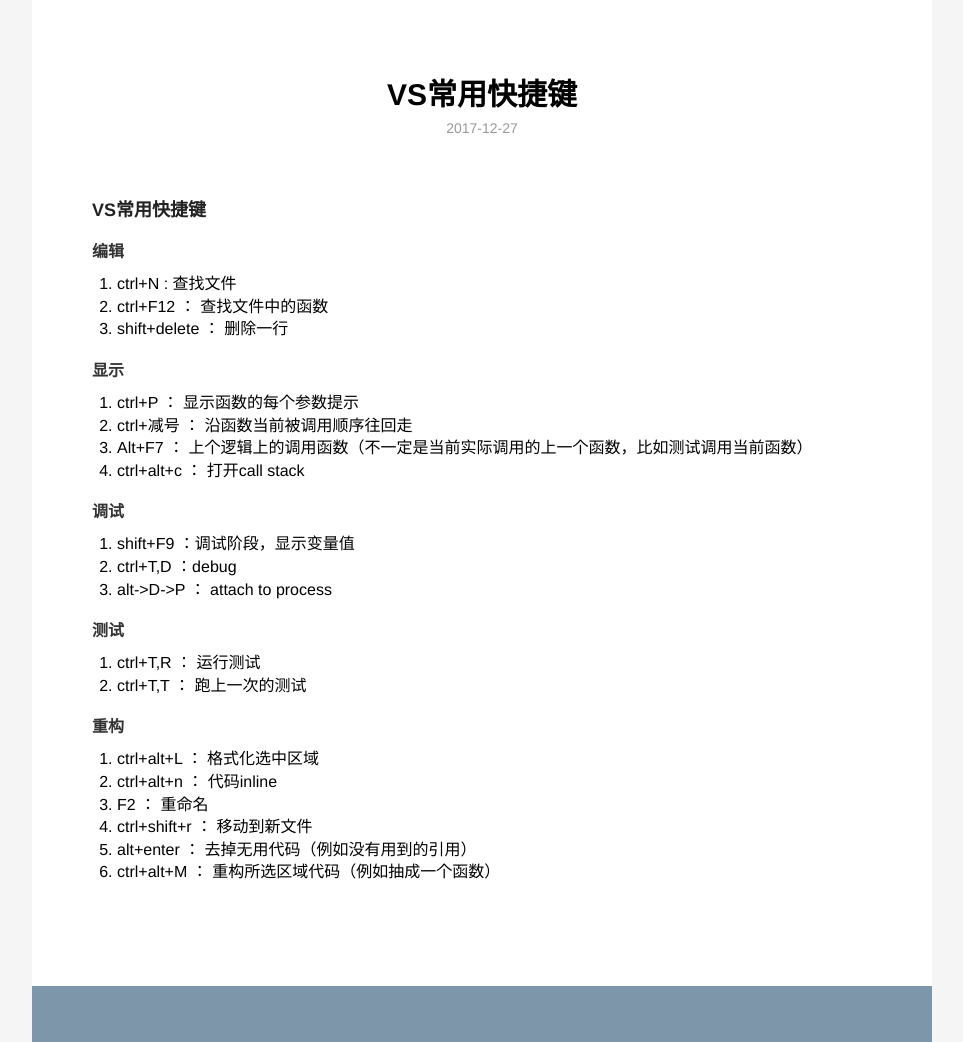
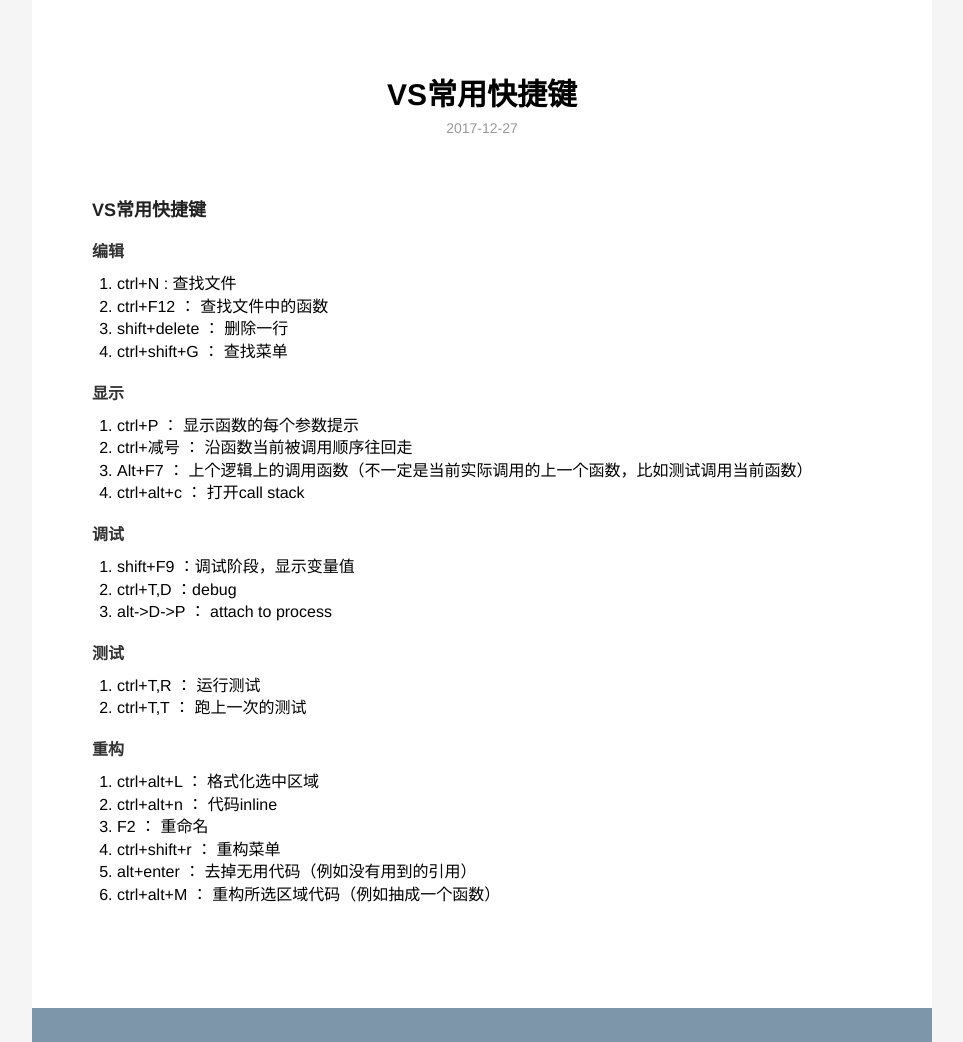
Before and after one commit to Doarcutine/doarcutine.github.io, a Jekyll site: the page built from _posts/2017-12-27-vsShortcat.md, in a window 1280 px wide, cut to the strip 0-1042 px from the top of the page. Shown: the whole strip, without its empty margins (158-1121 px from the left). Built offline with Jekyll 4.4.1, drawn with Linux system fonts in a browser that asks for light colours; grey boxes are pictures that could not be loaded.

Commit message:
add vsshortcut

```diff
--- a/_posts/2017-12-27-vsShortcat.md
+++ b/_posts/2017-12-27-vsShortcat.md
@@ -12,6 +12,7 @@ description: VS常用快捷键
 1. ctrl+N : 查找文件
 2. ctrl+F12 ： 查找文件中的函数
 3. shift+delete ： 删除一行
+4. ctrl+shift+G ： 查找菜单
 
 #### 显示
 1. ctrl+P ： 显示函数的每个参数提示
@@ -33,6 +34,6 @@ description: VS常用快捷键
 1. ctrl+alt+L ： 格式化选中区域
 2. ctrl+alt+n ： 代码inline
 3. F2 ： 重命名
-4. ctrl+shift+r ： 移动到新文件
+4. ctrl+shift+r ： 重构菜单
 5. alt+enter ： 去掉无用代码（例如没有用到的引用）
 6. ctrl+alt+M ： 重构所选区域代码（例如抽成一个函数）
```
